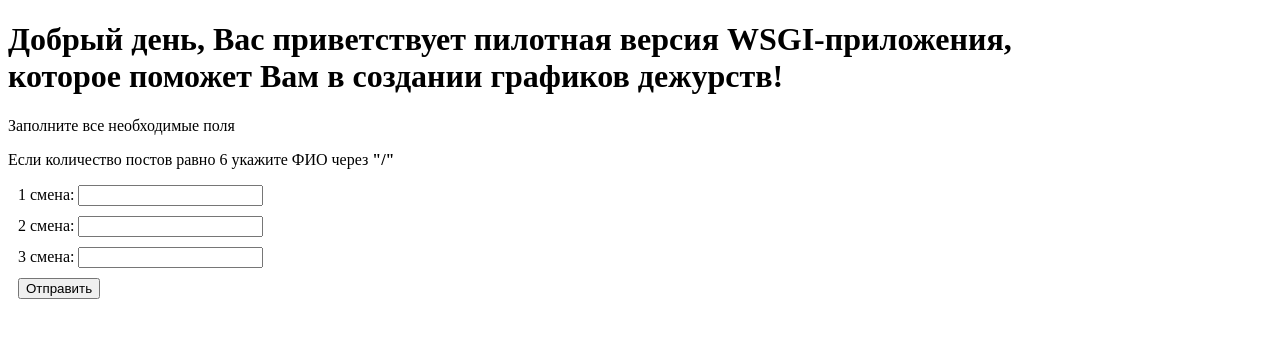
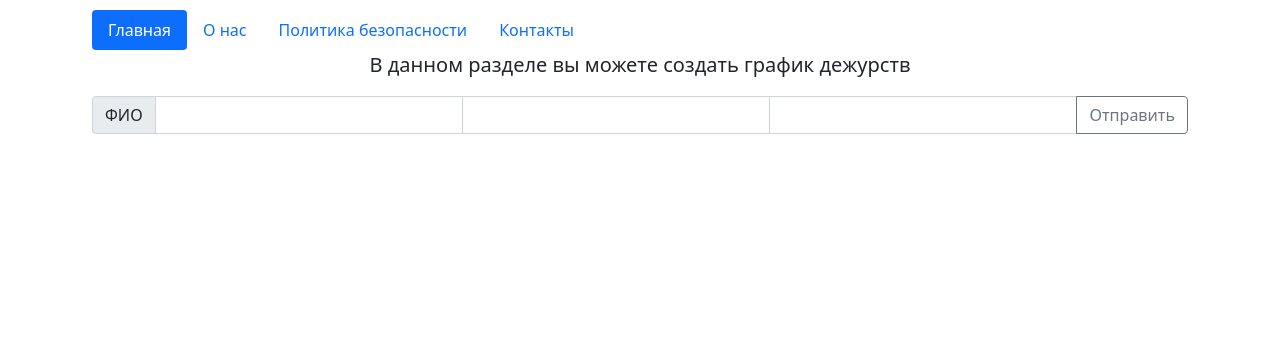
Before and after one commit to Slava22121998/pet-project-ok, a Flask app: page / in a window 1280 px wide. Shown: the top 338 px of the page. Run offline with Flask 2, Linux system fonts and the light colour scheme.

Commit message:
Поменял визуал приложения. Добавил менюшку. Подключил бутстрап.

```diff
--- a/app.py
+++ b/app.py
@@ -1,6 +1,6 @@
 from flask import Flask, request, render_template
 
-from utils import create_excel_file, create_words_file
+from utils import create_words_file
 
 app = Flask(__name__)
 
@@ -16,7 +16,6 @@
         fio_1 = request.form.get('fio_1')
         fio_2 = request.form.get('fio_2')
         fio_3 = request.form.get('fio_3')
-        create_excel_file([fio_1, fio_2, fio_3], 'post_1')
         create_words_file([fio_1, fio_2, fio_3], 'post_1')
     return render_template('duty_table_3.html')
 
--- a/static/CSS/style.css
+++ b/static/CSS/style.css
@@ -1,3 +1,7 @@
-.fio {
+.nav {
     margin: 10px;
 }
+
+form {
+    margin: 10px;
+}
--- a/templates/index.html
+++ b/templates/index.html
@@ -4,24 +4,37 @@
     <meta charset="UTF-8">
     <title>СЭБ ОК РКЗ "Ресурс"</title>
     <link rel="stylesheet" href="{{ url_for('static', filename='CSS/style.css') }}">
+    <link href="https://cdn.jsdelivr.net/npm/bootstrap@5.0.2/dist/css/bootstrap.min.css" rel="stylesheet"
+          integrity="sha384-EVSTQN3/azprG1Anm3QDgpJLIm9Nao0Yz1ztcQTwFspd3yD65VohhpuuCOmLASjC" crossorigin="anonymous">
 </head>
 <body>
-<h1>Добрый день, Вас приветствует пилотная версия WSGI-приложения,<br>которое поможет Вам в создании графиков
-    дежурств!</h1>
+
 <div class="container">
-    <p>Заполните все необходимые поля</p>
-    <p>Если количество постов равно 6 укажите ФИО через <strong>"/"</strong></p>
+    <ul class="nav nav-pills">
+        <li class="nav-item">
+            <a class="nav-link active" aria-current="page" href="#">Главная</a>
+        </li>
+        <li class="nav-item">
+            <a class="nav-link" href="#">О нас</a>
+        </li>
+        <li class="nav-item">
+            <a class="nav-link" href="#">Политика безопасности</a>
+        </li>
+        <li class="nav-item">
+            <a class="nav-link" href="#">Контакты</a>
+        </li>
+    </ul>
+    <p class="lead" style="text-align: center">
+        В данном разделе вы можете создать график дежурств
+    </p>
     <form action="{{ url_for('duty_table_for_3') }}" method="post">
-        <div class="fio">
-            <lable>1 смена:</lable>
-            <input type="text" name="fio_1" required></div>
-        <div class="fio">
-            <lable>2 смена:</lable>
-            <input type="text" name="fio_2" required></div>
-        <div class="fio">
-            <lable>3 смена:</lable>
-            <input type="text" name="fio_3" required></div>
-        <div class="fio"><input type="submit" value="Отправить"></div>
+        <div class="input-group">
+            <span class="input-group-text">ФИО</span>
+            <input type="text" name="fio_1" required aria-label="First name" class="form-control">
+            <input type="text" name="fio_2" required aria-label="First name" class="form-control">
+            <input type="text" name="fio_3" requiredaria-label="First name" class="form-control">
+            <button class="btn btn-outline-secondary" type="submit">Отправить</button>
+        </div>
     </form>
 </div>
 </body>
```
Also changed, not shown: utils.py (+0 -14 lines), 2 other files.
